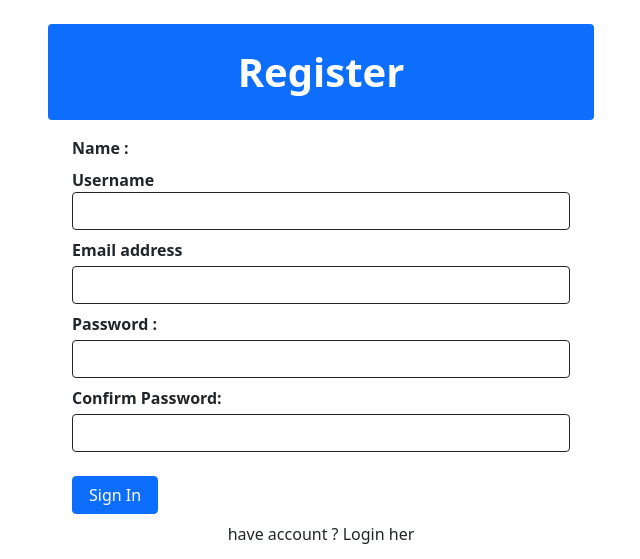
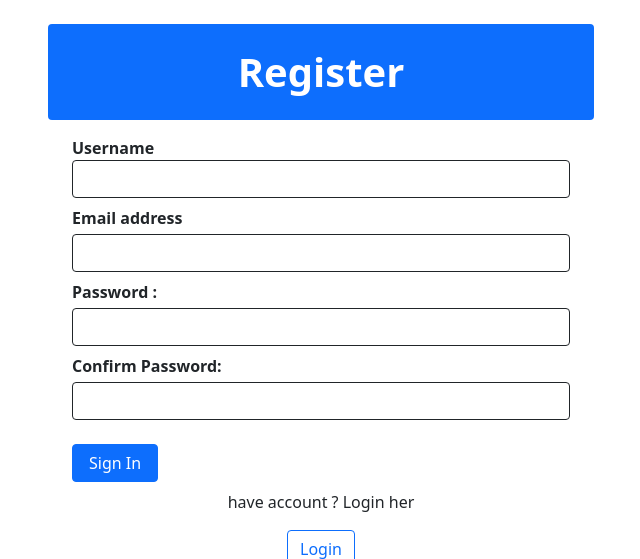
Before and after one commit to kunalwagh101/Daily-task-manger, a Flask app: page /register in a window 1280 px wide. Shown: the part 56-615 px from the top of the page, without its empty margins (319-959 px from the left). Run offline with Flask 3, Linux system fonts and the light colour scheme; some libraries are stand-ins or nearby versions.

Commit message:
updated registration 1

```diff
--- a/Todo/templates/register.html
+++ b/Todo/templates/register.html
@@ -13,7 +13,6 @@
               {{ form.hidden_tag() }}
 
                 <div class="mb-2 ">
-                    <label for="exampleInputEmail1" class="form-label"> <b>Name : </b>  </label>
                     {{  render_field(form.username,class =" form-control  border border-dark") }}
 
                   </div>
```
